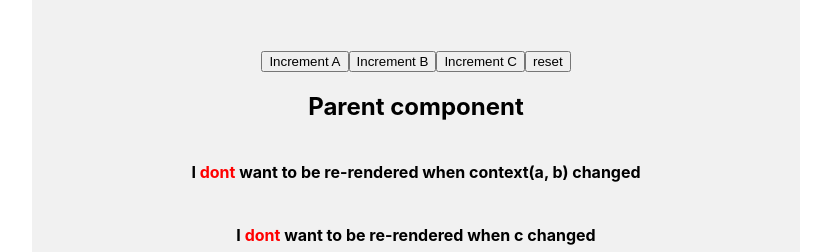
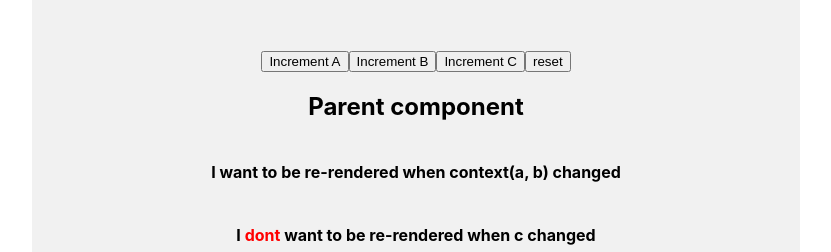
Before and after one commit to KyoungWan/react-context-test, a React (Create React App) app: page / in a window 1280 px wide. Shown: the top 252 px of the page, without its empty margins (224-1055 px from the left). Built offline with nearby package versions, Linux system fonts and the light colour scheme.

Commit message:
Fix typo

```diff
--- a/src/ParentComponent.tsx
+++ b/src/ParentComponent.tsx
@@ -46,10 +46,7 @@ const ParentComponent = (props: any) => {
           </button>
         </div>
         <h2>Parent component</h2>
-        <h4>
-          I <span className="red">dont</span> want to be re-rendered when
-          context(a, b) changed
-        </h4>
+        <h4>I want to be re-rendered when context(a, b) changed</h4>
         <h4>
           I <span className="red">dont </span> want to be re-rendered when c
           changed
```
